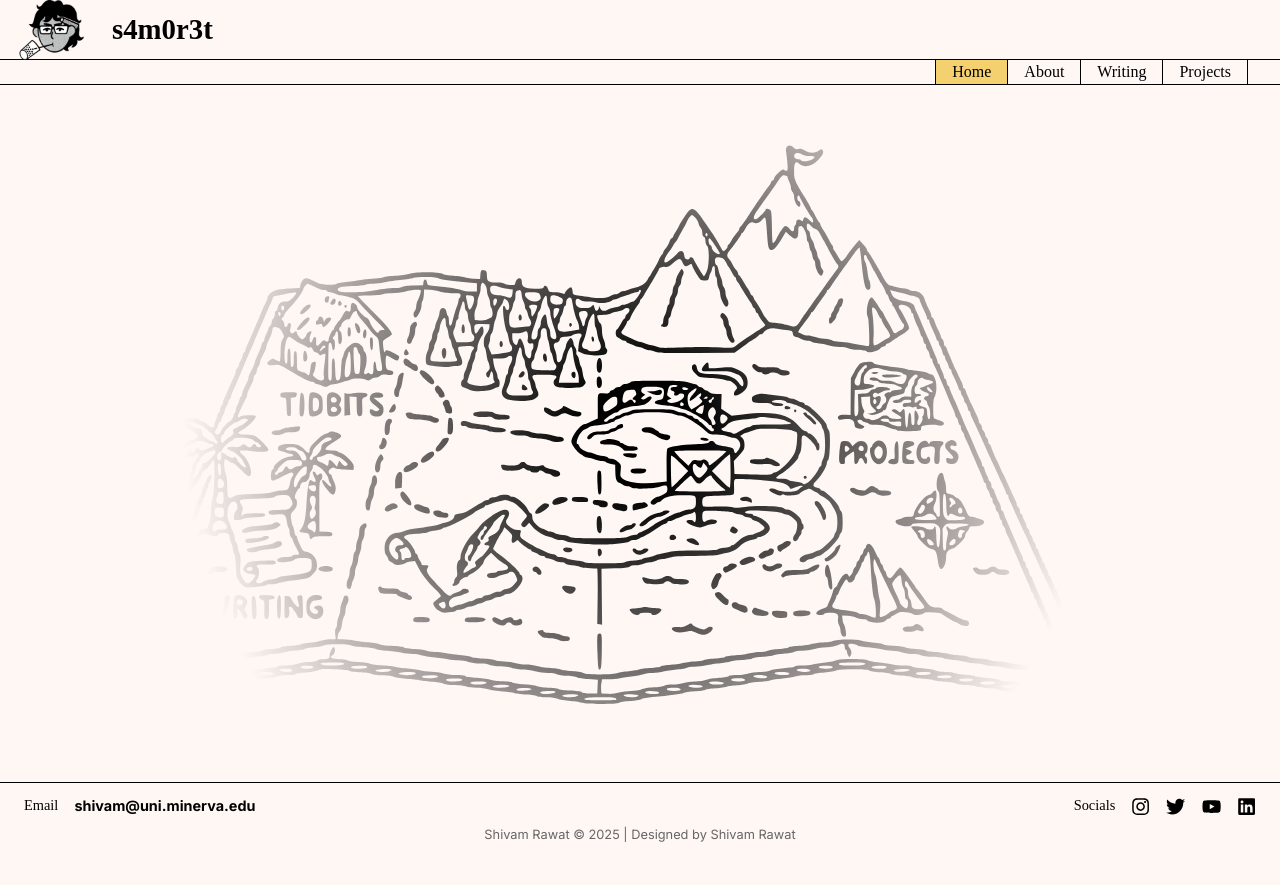
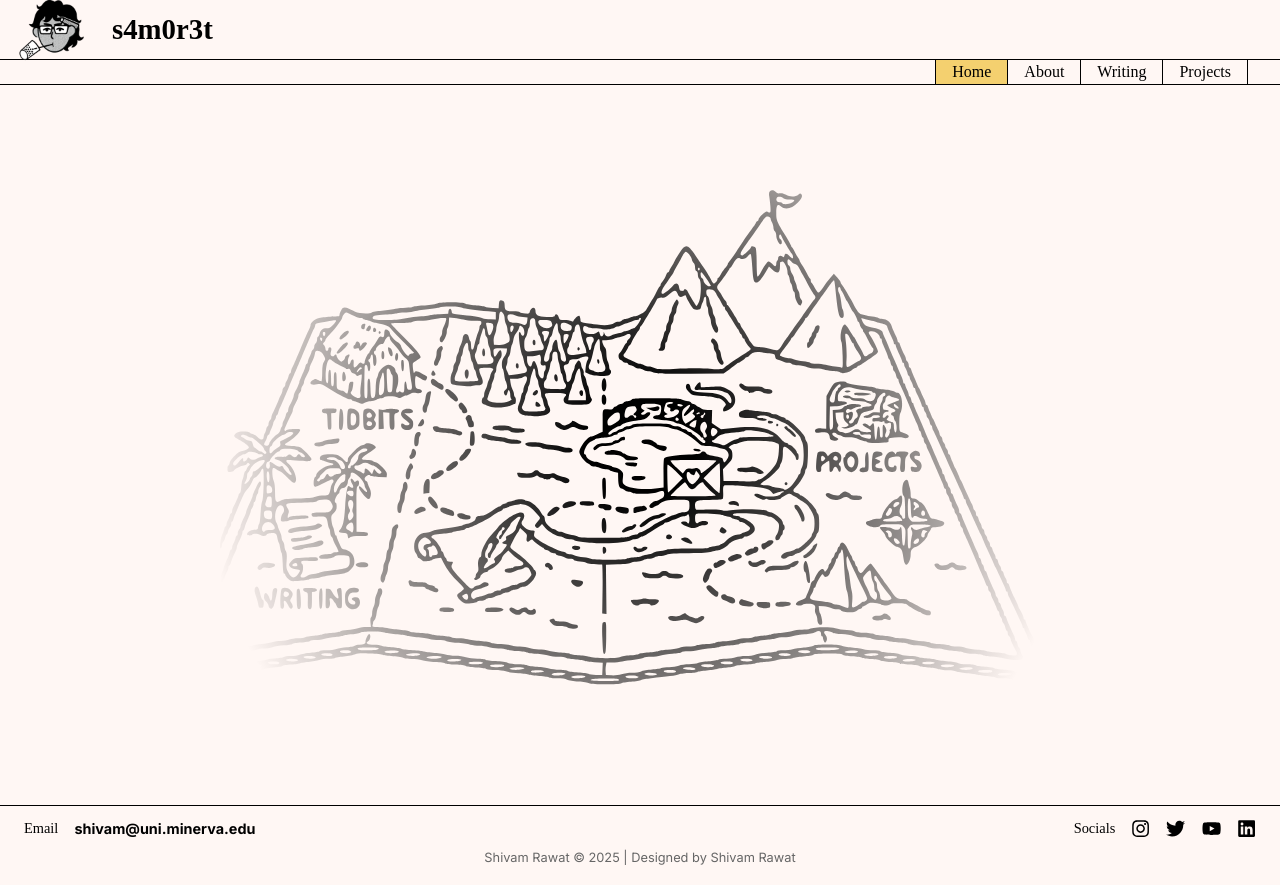
Before and after one commit to shivamrawat1/portfolio, a Next.js app: page / in a window 1280 px wide. Before the commit the page ends 862 px from the top, so only its background shows below. Built offline with nearby package versions, Linux system fonts and the light colour scheme.

Commit message:
Fixed Hero Image

```diff
--- a/src/app/styles/pages/home.module.css
+++ b/src/app/styles/pages/home.module.css
@@ -1,27 +1,28 @@
 .home_container {
-    flex: 1;
     display: flex;
     justify-content: center;
     align-items: center;
-    height: 10vh;
     width: 100%;
+    height: 90vh;
+    padding: 2rem 0;
+    overflow: hidden;
 }
-
 
 .hero_image {
     display: flex;
     justify-content: center;
     align-items: center;
+    max-width: 950px;
     width: 100%;
     height: 100%;
-    padding: 2rem 0;
     position: relative;
 }
 
 .file_svg {
-    max-width: 100%;
+    width: 100%;
     height: auto;
-    position: relative;
+    object-fit: contain;
+    max-height: 70vh;
     z-index: 2;
     /* Apply a mask that creates a soft circular edge */
     mask-image: radial-gradient(circle, black 10%, transparent 80%);
```
